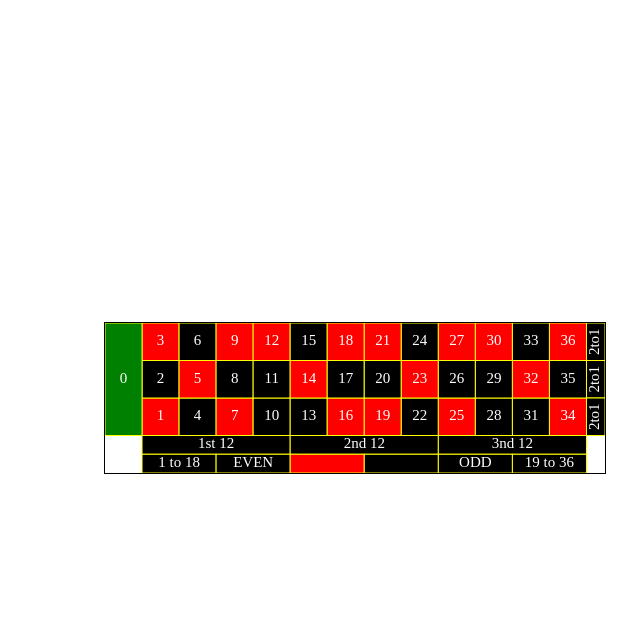
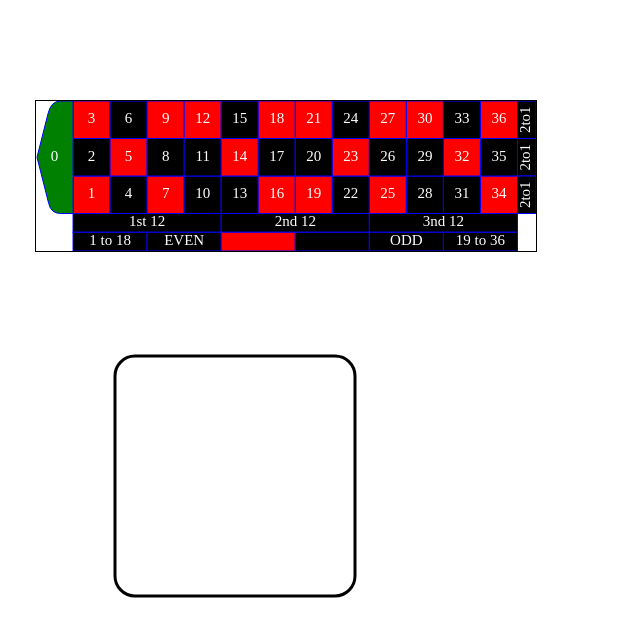
Before and after one commit to AlekseyOk/Roulette, a React (Create React App) app: page / in a window 1280 px wide. Shown: the top 636 px of the page, without its empty margins (285-925 px from the left). Built offline with nearby package versions, Linux system fonts and the light colour scheme; the HTML template or start-up script is replaced by a standard one.

Commit message:
fix zero with bezier curve

```diff
--- a/src/components/bettingGrid/bettingGrid.tsx
+++ b/src/components/bettingGrid/bettingGrid.tsx
@@ -1,12 +1,12 @@
 import React from 'react';
 import './styles.scss';
-import { bottomCellsCoords, dozensCoords, straightsCoords, bottomCellWidth, dozenWidth, straightWidth, straightHeight, dozenHeight, bottomCellHeight, zeroCoords, zeroHeight, zeroWidth, columnsCoords, columnWidth, columnHeight } from './helpers'
+import { bottomCellsCoords, dozensCoords, straightsCoords, bottomCellWidth, dozenWidth, straightWidth, straightHeight, dozenHeight, bottomCellHeight, zeroCoords, zeroHeight, zeroWidth, columnsCoords, columnWidth, columnHeight, zeroPath } from './helpers'
 import { DozensText, BottomCellsText } from './constans'
 
 let BettingGrid = () => {
     return (
         <div>
-            <svg className="betting-grid">
+            <svg className="betting-grid" >
                 {straightsCoords.map((coords, idx) => {
                     let [x, y] = coords
                     return <g key={idx} className="grid-cell">
@@ -36,7 +36,7 @@ let BettingGrid = () => {
                     let [x, y] = coords
                     return <g key={idx} className="grid-cell">
                         <g>
-                            <rect className="zero-cell" width={zeroWidth} height={zeroHeight} x={x} y={y}></rect>
+                            <path className="zero-cell" d={zeroPath} x={x} y={y}></path>
                             <text className="cell-text" x={x+zeroWidth/2} y={y+zeroHeight/2}>0</text>
                         </g>
                     </g>
@@ -51,6 +51,9 @@ let BettingGrid = () => {
                     </g>
                 })}
             </svg>
+            <svg width="440" height="440">
+  <path d="M100,100 h200 a20,20 0 0 1 20,20 v200 a20,20 0 0 1 -20,20 h-200 a20,20 0 0 1 -20,-20 v-200 a20,20 0 0 1 20,-20 z" fill="none" stroke="black" stroke-width="3" />
+</svg>
         </div>
     )
 }
--- a/src/components/bettingGrid/helpers.ts
+++ b/src/components/bettingGrid/helpers.ts
@@ -83,3 +83,13 @@ function generateColumnsCoords() {
   }
 }
 generateColumnsCoords();
+
+const zeroCords:Array<coords> = []
+zeroCords.push([zeroWidth/2, 0])
+zeroCords.push([zeroWidth, 0])
+zeroCords.push([zeroWidth, straightHeight*3])
+zeroCords.push([zeroWidth/1.5, straightHeight*3])
+zeroCords.push([1, straightHeight*3/2])
+zeroCords.push([zeroWidth/2, 0])
+
+export let zeroPath = `M ${zeroCords[1]} ${zeroCords[2]} ${zeroCords[3]} Q 15 ${straightHeight*3} ${zeroWidth/1.5-12} ${straightHeight*3-10} L${zeroCords[4]} 12 ${zeroWidth/1.5-12} Q 15 0 ${zeroWidth/1.5} 0 L ${zeroWidth} 0`
--- a/src/components/bettingGrid/styles.scss
+++ b/src/components/bettingGrid/styles.scss
@@ -5,7 +5,7 @@
 }
 
 %cell-shared {
-    stroke: yellow;
+    stroke: blue;
     cursor: pointer;
     stroke-width: 1;
 }
```
